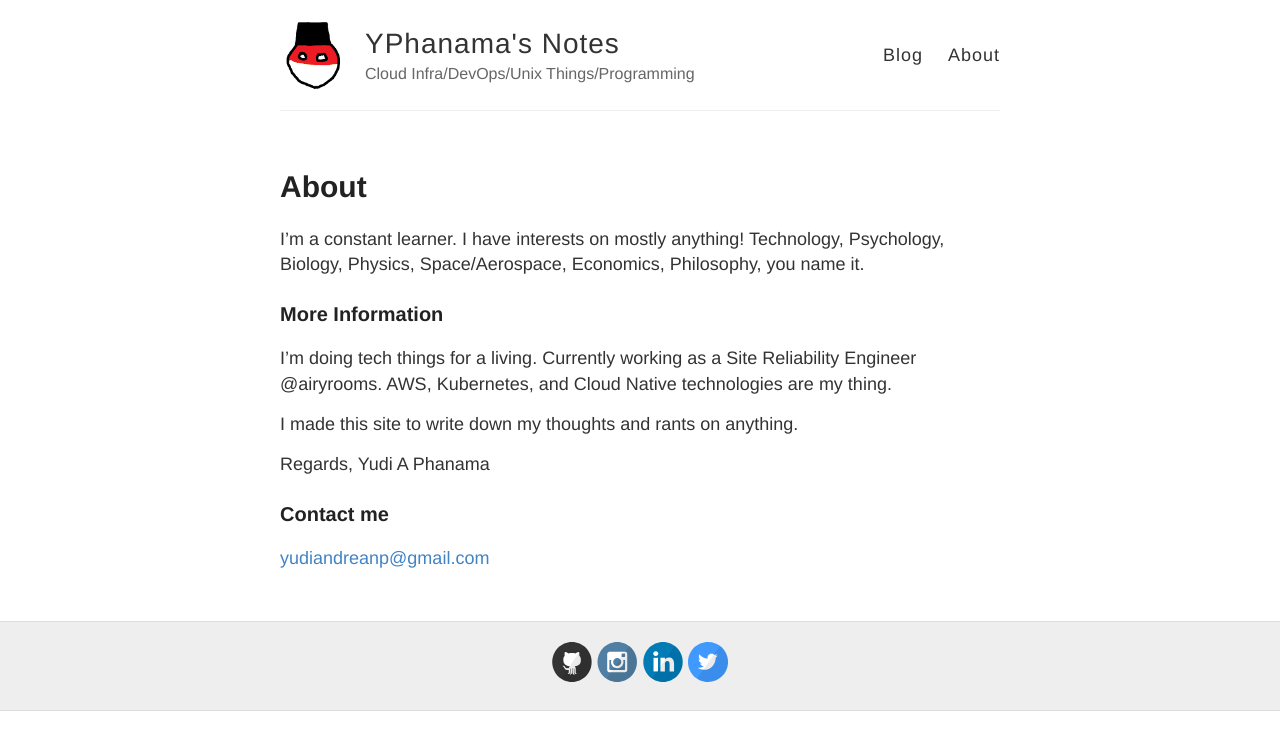
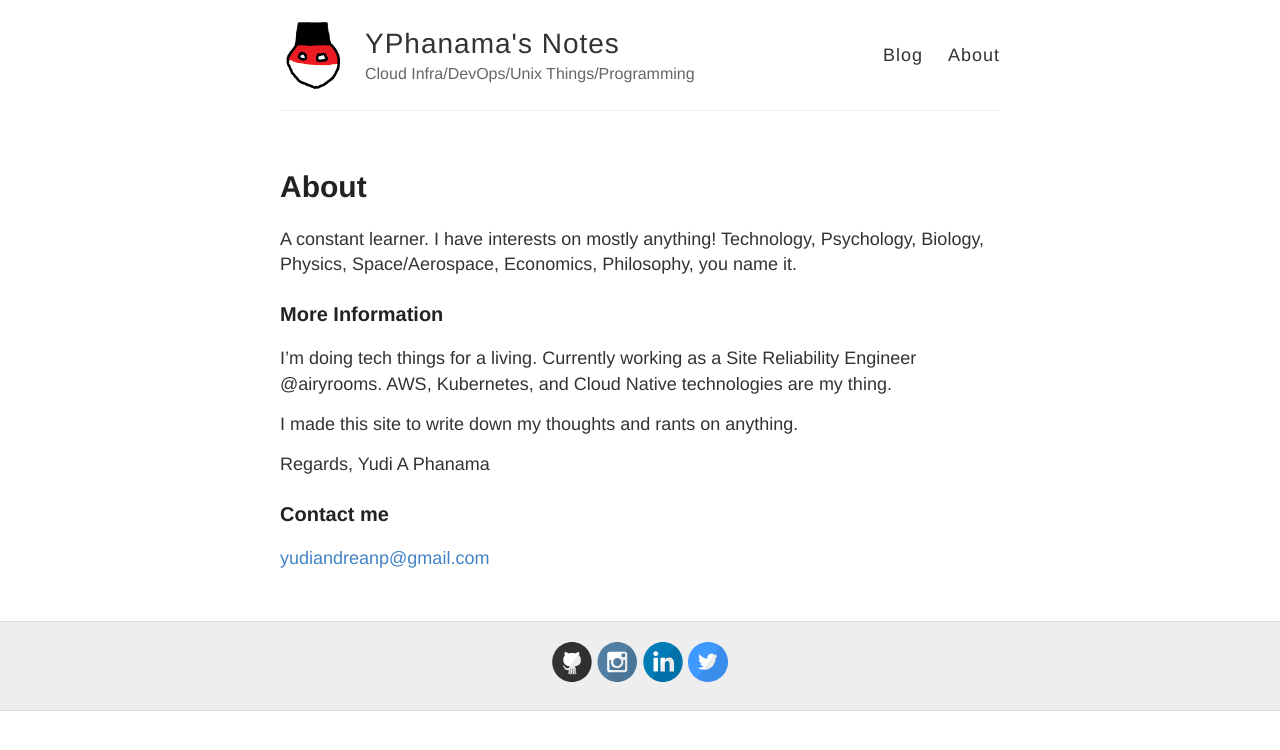
Before and after one commit to phanama/phanama.github.io, a Jekyll site: the page built from about.md, in a window 1280 px wide. Shown: the top 750 px of the page. Built offline with Jekyll 4.4.1, drawn with Linux system fonts in a browser that asks for light colours.

```diff
--- a/about.md
+++ b/about.md
@@ -4,7 +4,7 @@ title: About
 permalink: /about/
 ---
 
-I’m a constant learner.
+A constant learner.
 I have interests on mostly anything!
 Technology, Psychology, Biology, Physics, Space/Aerospace, Economics, Philosophy, you name it.
 
```
Also changed, not shown: _posts/2019-6-22-FirstPost.md (+1 -1 lines).
